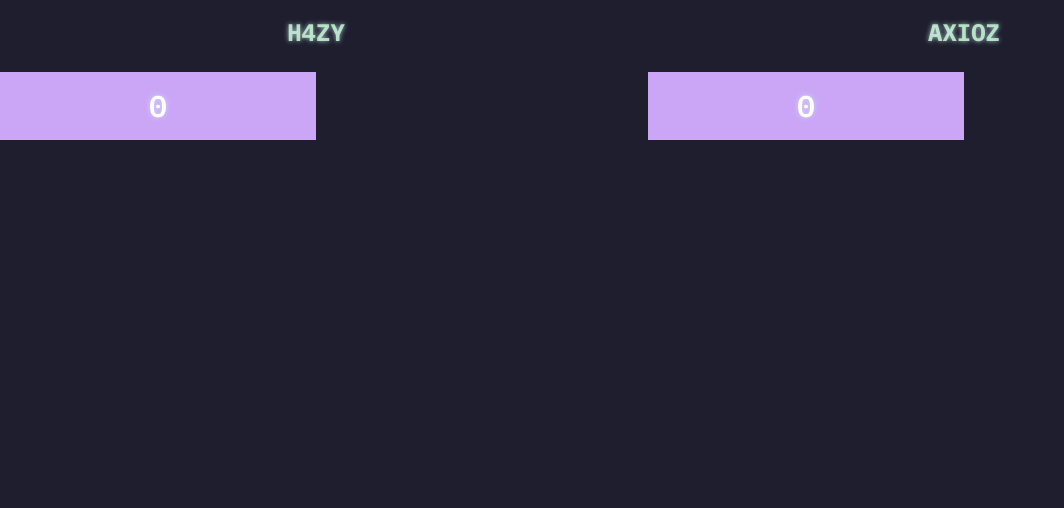
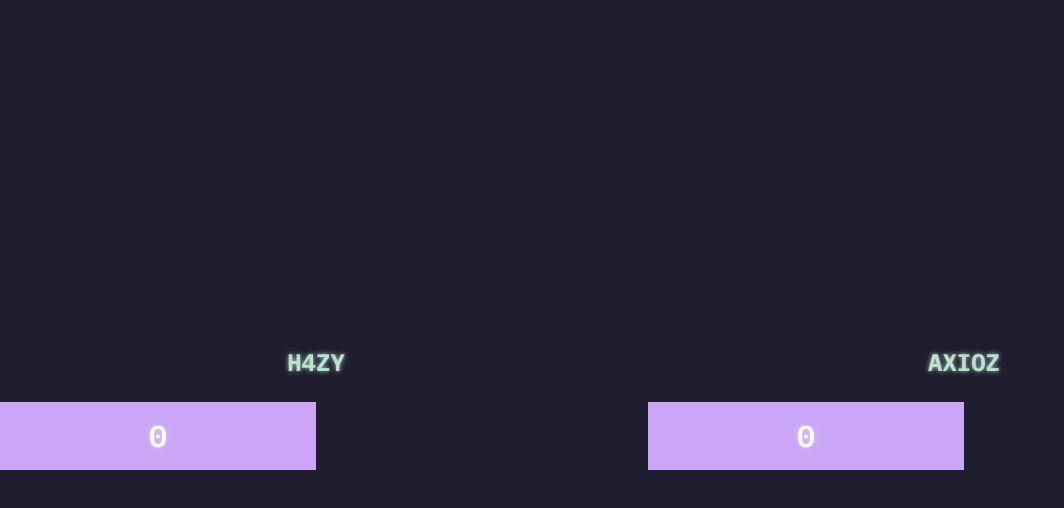
Before and after one commit to HAAZIQ-ALI/karou, a plain HTML site: page something.html in a window 1280 px wide. Shown: the whole page, without its empty margins (0-1064 px from the left). Drawn offline with nearby package versions, Linux system fonts and the light colour scheme.

Commit message:
Update something.html

```diff
--- a/something.html
+++ b/something.html
@@ -5,18 +5,29 @@
     <meta charset="UTF-8" />
     <meta name="viewport" content="width=device-width, initial-scale=1.0" />
     <script src="https://cdn.jsdelivr.net/npm/@tailwindcss/browser@4"></script>
-<link rel="stylesheet" href="styles.css">
+    <link rel="stylesheet" href="styles.css">
   </head>
-  <body class="font-ibm bg-[#1E1E2E] m-0 p-0 ">
-    <section class="w-full grid grid-cols-2 gap-4 justify-center content-center">
-    <div> <h1 class="font-bold text-2xl text-glow     bg-clip-text text-transparent bg-gradient-to-r from-[#CBA6F7] via-[#A6E3A1] to-[#89B4FA] p-4 text-center">H4ZY</h1> <div class="bg-[#CBA6F7] mt-2 w-[50%] flex justify-center items-center"><h1 class="font-semibold text-3xl text-center text-glow
-p-4 text-white"> 0</h1></div> </div>
+  <body class="font-ibm bg-[#1E1E2E] m-0 p-0">
+    <section class="w-full grid grid-cols-2 gap-4 justify-center items-center min-h-screen">
 
+      <div>
+        <h1 class="font-bold text-2xl text-glow bg-clip-text text-transparent bg-gradient-to-r from-[#CBA6F7] via-[#A6E3A1] to-[#89B4FA] p-4 text-center">
+          H4ZY
+        </h1>
+        <div class="bg-[#CBA6F7] mt-2 w-[50%] flex justify-center items-center">
+          <h1 class="font-semibold text-3xl text-center text-glow p-4 text-white">0</h1>
+        </div>
+      </div>
 
+      <div>
+        <h1 class="font-bold text-2xl text-glow p-4 bg-clip-text text-transparent bg-gradient-to-r from-[#CBA6F7] via-[#A6E3A1] to-[#89B4FA] text-center">
+          AXIOZ
+        </h1>
+        <div class="bg-[#CBA6F7] mt-2 w-[50%] flex justify-center items-center">
+          <h1 class="font-semibold text-3xl text-center text-glow p-4 text-white">0</h1>
+        </div>
+      </div>
 
-<div> <h1 class="font-bold text-2xl text-glow p-4  text-center    bg-clip-text text-transparent bg-gradient-to-r from-[#CBA6F7] via-[#A6E3A1] to-[#89B4FA] ">AXIOZ</h1> <div class="bg-[#CBA6F7] mt-2 w-[50%] flex justify-center items-center"><h1 class="font-semibold text-3xl text-center text-glow
-p-4 text-white ">0</h1></div> </div>
-
-</section>
+    </section>
   </body>
 </html>
```
